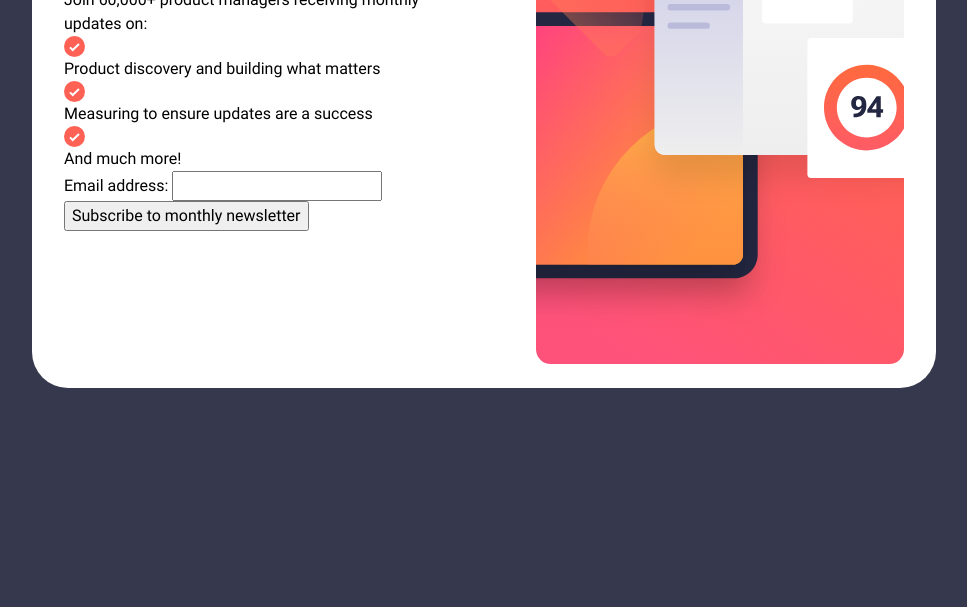
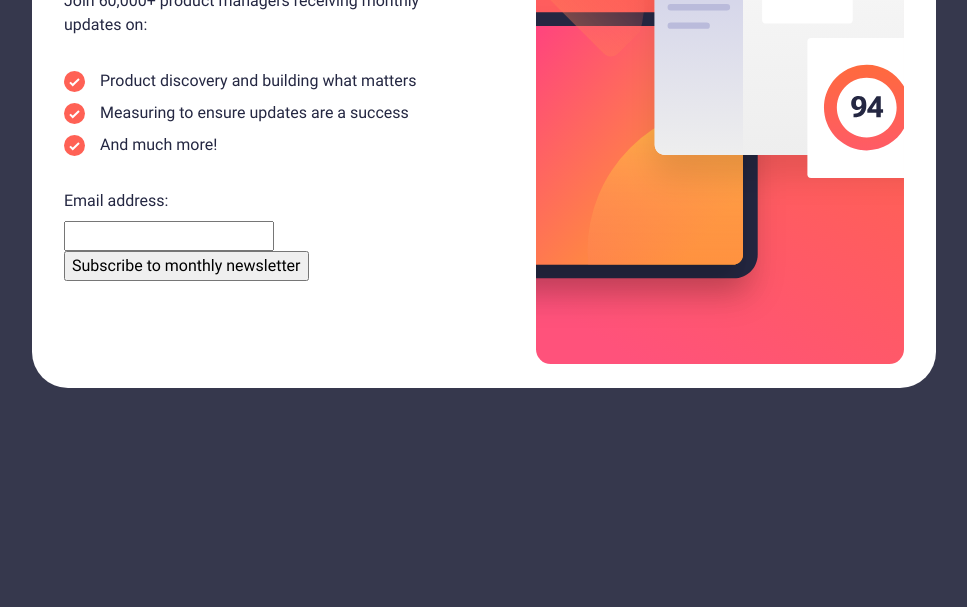
Before and after one commit to Kellenkjames/newsletter-signup-form, a plain HTML site: page index.html in a window 1280 px wide. Shown: the part 425-1032 px from the top of the page, without its empty margins (156-1123 px from the left). Drawn offline with Linux system fonts and the light colour scheme.

Commit message:
chore: organize and refine base layer SCSS with reset, typography, and global utilities

```diff
--- a/src/styles/abstracts/_typography.scss
+++ b/src/styles/abstracts/_typography.scss
@@ -14,7 +14,7 @@ body {
   font-family: variables.$font-primary;
   font-size: variables.$font-body;
   font-weight: variables.$font-weight-regular;
-  background-color: variables.$color-bg;
+  color: variables.$color-text-primary;
 }
 
 // Headings
--- a/src/styles/base/_base.scss
+++ b/src/styles/base/_base.scss
@@ -0,0 +1,25 @@
+@use '../abstracts/variables';
+@use '../abstracts/mixins';
+
+// ---------------------------------------------
+// BASE
+// ---------------------------------------------
+
+body {
+  background-color: variables.$color-bg;
+  -webkit-font-smoothing: antialiased;
+  -moz-osx-font-smoothing: grayscale;
+}
+
+// Utility classes
+.visually-hidden {
+  position: absolute !important;
+  height: 1px;
+  width: 1px;
+  overflow: hidden;
+  clip: rect(1px, 1px, 1px, 1px);
+  white-space: nowrap;
+  border: 0;
+  padding: 0;
+  margin: 0;
+}
--- a/src/styles/layout/_content.scss
+++ b/src/styles/layout/_content.scss
@@ -3,9 +3,47 @@
 @use '../abstracts/utilities';
 
 // ---------------------------------------------
-// CONTENT (LEFT)
+// CONTENT (LEFT SIDE)
 // ---------------------------------------------
 
 .content {
   padding-block: 7.15rem;
+
+  &__heading {
+    &-title {
+      @include mixins.text-heading;
+      margin-bottom: variables.$space-400;
+    }
+
+    &-desc {
+      @include mixins.text-body-regular;
+      margin-bottom: variables.$space-400;
+    }
+  }
+
+  &__list {
+    @include utilities.flex-column(start, start, nowrap);
+    margin-bottom: variables.$space-400;
+
+    &-item {
+      @include utilities.flex-row;
+      gap: 1.5rem;
+
+      &:not(:last-child) {
+        margin-bottom: variables.$space-100;
+      }
+    }
+  }
+
+  &__form {
+    @include utilities.flex-column(start, start, nowrap);
+
+    .form-control {
+      @include utilities.flex-column(start, start, nowrap);
+
+      label[for='emailField'] {
+        margin-bottom: variables.$space-100;
+      }
+    }
+  }
 }
```
Also changed, not shown: src/styles/main.css, 1 other file.
